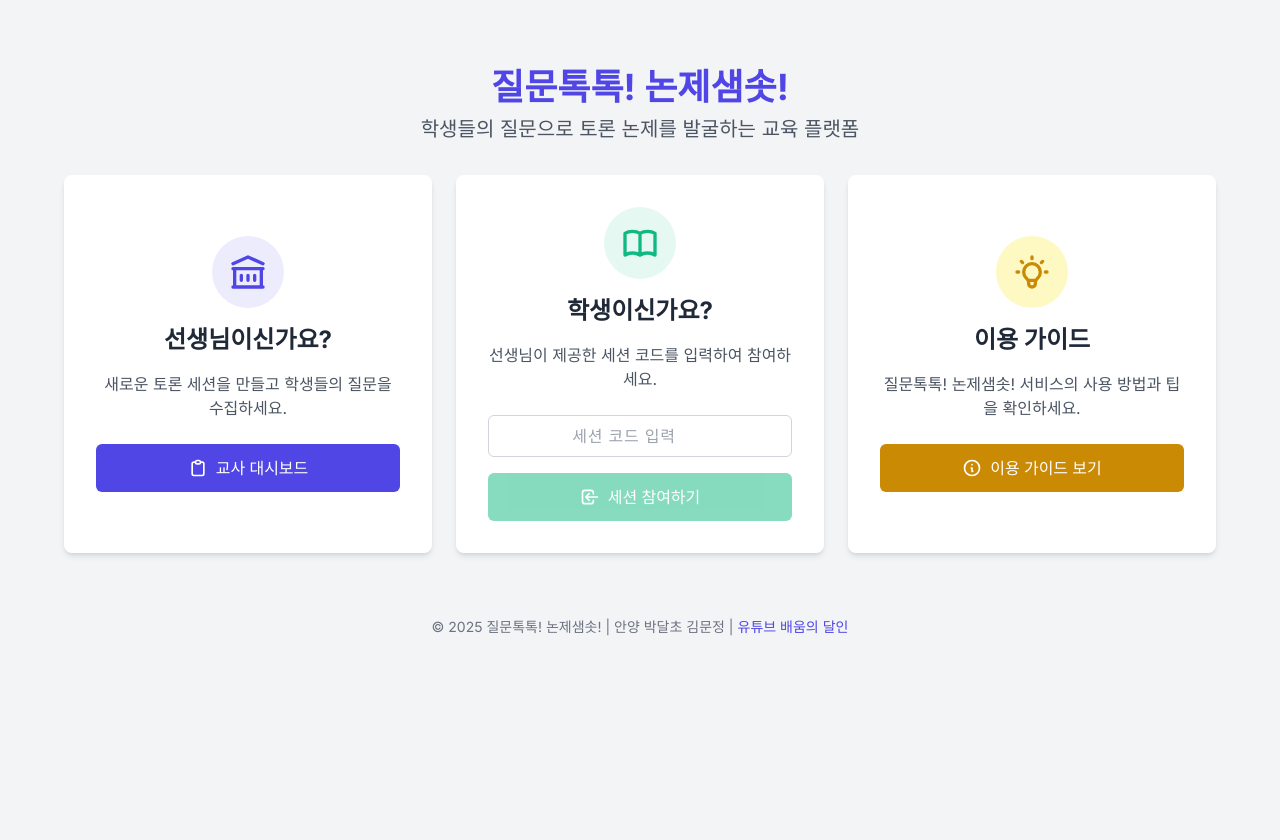
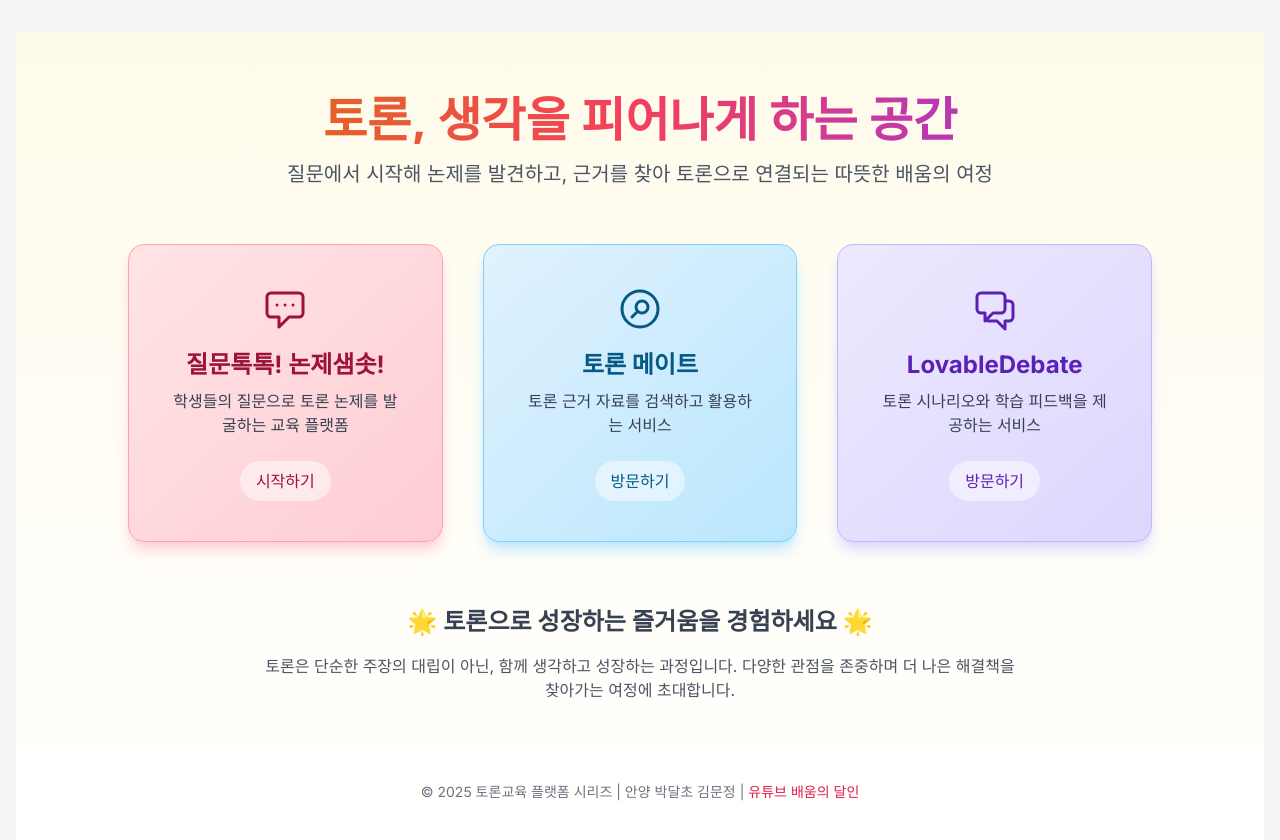
Before and after one commit to reallygood83/theme, a Next.js app: page / in a window 1280 px wide. Shown: the top 840 px of the page. Before the commit the page ends 800 px from the top, so only its background shows below. Built offline with nearby package versions, Linux system fonts and the light colour scheme; no server answers.

Commit message:
Create hub page for all debate platforms

```diff
--- a/app/page.tsx
+++ b/app/page.tsx
@@ -1,123 +1,120 @@
 'use client'
 
-import { useState } from 'react'
 import Link from 'next/link'
-import Image from 'next/image'
+import { useState, useEffect } from 'react'
 
-export default function Home() {
-  const [sessionCode, setSessionCode] = useState('')
+export default function EduHub() {
+  const [hoveredCard, setHoveredCard] = useState<number | null>(null);
+
+  const platforms = [
+    {
+      title: "질문톡톡! 논제샘솟!",
+      description: "학생들의 질문으로 토론 논제를 발굴하는 교육 플랫폼",
+      color: "bg-gradient-to-br from-rose-100 to-rose-200 hover:from-rose-200 hover:to-rose-300",
+      textColor: "text-rose-800",
+      borderColor: "border-rose-300",
+      shadowColor: "shadow-rose-200",
+      icon: (
+        <svg xmlns="http://www.w3.org/2000/svg" className="w-12 h-12 mb-4" fill="none" viewBox="0 0 24 24" stroke="currentColor" strokeWidth={1.5}>
+          <path strokeLinecap="round" strokeLinejoin="round" d="M8 10h.01M12 10h.01M16 10h.01M9 16H5a2 2 0 01-2-2V6a2 2 0 012-2h14a2 2 0 012 2v8a2 2 0 01-2 2h-5l-5 5v-5z" />
+        </svg>
+      ),
+      url: "/platform"
+    },
+    {
+      title: "토론 메이트",
+      description: "토론 근거 자료를 검색하고 활용하는 서비스",
+      color: "bg-gradient-to-br from-sky-100 to-sky-200 hover:from-sky-200 hover:to-sky-300",
+      textColor: "text-sky-800",
+      borderColor: "border-sky-300",
+      shadowColor: "shadow-sky-200",
+      icon: (
+        <svg xmlns="http://www.w3.org/2000/svg" className="w-12 h-12 mb-4" fill="none" viewBox="0 0 24 24" stroke="currentColor" strokeWidth={1.5}>
+          <path strokeLinecap="round" strokeLinejoin="round" d="M8 16l2.879-2.879m0 0a3 3 0 104.243-4.242 3 3 0 00-4.243 4.242zM21 12a9 9 0 11-18 0 9 9 0 0118 0z" />
+        </svg>
+      ),
+      url: "https://evidence-search.vercel.app/"
+    },
+    {
+      title: "LovableDebate",
+      description: "토론 시나리오와 학습 피드백을 제공하는 서비스",
+      color: "bg-gradient-to-br from-violet-100 to-violet-200 hover:from-violet-200 hover:to-violet-300",
+      textColor: "text-violet-800",
+      borderColor: "border-violet-300",
+      shadowColor: "shadow-violet-200",
+      icon: (
+        <svg xmlns="http://www.w3.org/2000/svg" className="w-12 h-12 mb-4" fill="none" viewBox="0 0 24 24" stroke="currentColor" strokeWidth={1.5}>
+          <path strokeLinecap="round" strokeLinejoin="round" d="M17 8h2a2 2 0 012 2v6a2 2 0 01-2 2h-2v4l-4-4H9a1.994 1.994 0 01-1.414-.586m0 0L11 14h4a2 2 0 002-2V6a2 2 0 00-2-2H5a2 2 0 00-2 2v6a2 2 0 002 2h2v4l.586-.586z" />
+        </svg>
+      ),
+      url: "https://debate25.vercel.app/"
+    }
+  ];
 
   return (
-    <div className="flex flex-col items-center justify-center min-h-[80vh] gap-6 md:gap-8 px-4">
-      <div className="text-center">
-        <h1 className="text-3xl md:text-4xl font-bold text-primary mb-2">
-          <span className="hidden sm:inline">질문톡톡! 논제샘솟!</span>
-          <span className="sm:hidden">질문톡톡!</span>
+    <div className="min-h-screen bg-gradient-to-b from-amber-50 to-white py-12 md:py-16 px-4">
+      <div className="max-w-5xl mx-auto">
+        <div className="text-center mb-14">
+          <h1 className="text-3xl md:text-4xl lg:text-5xl font-bold bg-clip-text text-transparent bg-gradient-to-r from-amber-600 via-rose-500 to-purple-600 mb-4">
+            토론, 생각을 피어나게 하는 공간
           </h1>
-        <p className="text-lg md:text-xl text-gray-600 max-w-2xl">
-          학생들의 질문으로 토론 논제를 발굴하는 교육 플랫폼
+          <p className="text-gray-600 text-lg md:text-xl max-w-3xl mx-auto">
+            질문에서 시작해 논제를 발견하고, 근거를 찾아 토론으로 연결되는 따뜻한 배움의 여정
           </p>
         </div>
 
-      <div className="grid sm:grid-cols-1 md:grid-cols-2 lg:grid-cols-3 gap-6 w-full max-w-6xl">
-        <div className="card flex flex-col items-center justify-center text-center p-4 md:p-8 shadow-md hover:shadow-lg transition-shadow">
-          <div className="bg-primary/10 p-3 md:p-4 rounded-full mb-3 md:mb-4">
-            <svg xmlns="http://www.w3.org/2000/svg" className="h-8 w-8 md:h-10 md:w-10 text-primary" fill="none" viewBox="0 0 24 24" stroke="currentColor">
-              <path strokeLinecap="round" strokeLinejoin="round" strokeWidth={2} d="M8 14v3m4-3v3m4-3v3M3 21h18M3 10h18M3 7l9-4 9 4M4 10h16v11H4V10z" />
-            </svg>
+        <div className="grid grid-cols-1 md:grid-cols-3 gap-6 md:gap-10">
+          {platforms.map((platform, index) => (
+            <Link
+              href={platform.url}
+              key={index}
+              target={index > 0 ? "_blank" : "_self"}
+              className={`relative flex flex-col items-center p-8 md:p-10 rounded-2xl border ${platform.borderColor} ${platform.color} ${platform.shadowColor} shadow-lg transform transition-all duration-300 ease-in-out ${hoveredCard === index ? 'scale-105 rotate-1' : 'scale-100 rotate-0'}`}
+              onMouseEnter={() => setHoveredCard(index)}
+              onMouseLeave={() => setHoveredCard(null)}
+            >
+              <div className={`${platform.textColor}`}>
+                {platform.icon}
               </div>
-          <h2 className="text-xl md:text-2xl font-bold mb-2 md:mb-4">선생님이신가요?</h2>
-          <p className="mb-4 md:mb-6 text-gray-600 text-sm md:text-base">
-            새로운 토론 세션을 만들고 학생들의 질문을 수집하세요.
+              <h2 className={`text-2xl font-bold mb-2 ${platform.textColor}`}>
+                {platform.title}
+              </h2>
+              <p className="text-gray-700 text-center mb-6">
+                {platform.description}
               </p>
-          <Link href="/teacher/dashboard" className="btn-primary w-full py-3 flex items-center justify-center">
-            <svg xmlns="http://www.w3.org/2000/svg" className="h-5 w-5 mr-2" fill="none" viewBox="0 0 24 24" stroke="currentColor">
-              <path strokeLinecap="round" strokeLinejoin="round" strokeWidth={2} d="M9 5H7a2 2 0 00-2 2v12a2 2 0 002 2h10a2 2 0 002-2V7a2 2 0 00-2-2h-2M9 5a2 2 0 002 2h2a2 2 0 002-2M9 5a2 2 0 012-2h2a2 2 0 012 2" />
-            </svg>
-            교사 대시보드
+              <div className={`absolute bottom-0 left-0 w-full h-1 ${hoveredCard === index ? 'bg-gradient-to-r from-transparent via-white to-transparent' : 'bg-transparent'} transition-all duration-500`}></div>
+
+              <div className={`mt-auto px-4 py-2 rounded-full ${platform.textColor} font-medium transition-all duration-300 ${hoveredCard === index ? 'bg-white' : 'bg-white/50'}`}>
+                {index === 0 ? '시작하기' : '방문하기'}
+              </div>
             </Link>
+          ))}
         </div>
 
-        <div className="card flex flex-col items-center justify-center text-center p-4 md:p-8 shadow-md hover:shadow-lg transition-shadow">
-          <div className="bg-secondary/10 p-3 md:p-4 rounded-full mb-3 md:mb-4">
-            <svg xmlns="http://www.w3.org/2000/svg" className="h-8 w-8 md:h-10 md:w-10 text-secondary" fill="none" viewBox="0 0 24 24" stroke="currentColor">
-              <path strokeLinecap="round" strokeLinejoin="round" strokeWidth={2} d="M12 6.253v13m0-13C10.832 5.477 9.246 5 7.5 5S4.168 5.477 3 6.253v13C4.168 18.477 5.754 18 7.5 18s3.332.477 4.5 1.253m0-13C13.168 5.477 14.754 5 16.5 5c1.747 0 3.332.477 4.5 1.253v13C19.832 18.477 18.247 18 16.5 18c-1.746 0-3.332.477-4.5 1.253" />
-            </svg>
-          </div>
-          <h2 className="text-xl md:text-2xl font-bold mb-2 md:mb-4">학생이신가요?</h2>
-          <p className="mb-4 md:mb-6 text-gray-600 text-sm md:text-base">
-            선생님이 제공한 세션 코드를 입력하여 참여하세요.
+        <div className="mt-16 text-center">
+          <h2 className="text-2xl font-semibold text-gray-700 mb-4">
+            🌟 토론으로 성장하는 즐거움을 경험하세요 🌟
+          </h2>
+          <p className="text-gray-600 max-w-3xl mx-auto">
+            토론은 단순한 주장의 대립이 아닌, 함께 생각하고 성장하는 과정입니다.
+            다양한 관점을 존중하며 더 나은 해결책을 찾아가는 여정에 초대합니다.
           </p>
-          <div className="w-full">
-            <div className="relative mb-4">
-              <input
-                type="text"
-                placeholder="세션 코드 입력"
-                className="input-field pr-10 text-center uppercase tracking-wider"
-                value={sessionCode}
-                onChange={(e) => setSessionCode(e.target.value.toUpperCase())}
-                maxLength={6}
-                pattern="[A-Z0-9]{6}"
-                autoComplete="off"
-              />
-              {sessionCode && (
-                <button
-                  type="button"
-                  className="absolute right-2 top-1/2 transform -translate-y-1/2 text-gray-400 hover:text-gray-600"
-                  onClick={() => setSessionCode('')}
-                  aria-label="코드 초기화"
-                >
-                  <svg xmlns="http://www.w3.org/2000/svg" className="h-5 w-5" fill="none" viewBox="0 0 24 24" stroke="currentColor">
-                    <path strokeLinecap="round" strokeLinejoin="round" strokeWidth={2} d="M6 18L18 6M6 6l12 12" />
-                  </svg>
-                </button>
-              )}
-            </div>
-            <Link
-              href={sessionCode ? `/student/session/${sessionCode}` : '#'}
-              className={`btn-secondary w-full py-3 flex items-center justify-center ${!sessionCode && 'opacity-50 cursor-not-allowed'}`}
-              onClick={(e) => !sessionCode && e.preventDefault()}
-            >
-              <svg xmlns="http://www.w3.org/2000/svg" className="h-5 w-5 mr-2" fill="none" viewBox="0 0 24 24" stroke="currentColor">
-                <path strokeLinecap="round" strokeLinejoin="round" strokeWidth={2} d="M11 16l-4-4m0 0l4-4m-4 4h14m-5 4v1a3 3 0 01-3 3H6a3 3 0 01-3-3V7a3 3 0 013-3h7a3 3 0 013 3v1" />
-              </svg>
-              세션 참여하기
-            </Link>
-          </div>
         </div>
 
-        <div className="card flex flex-col items-center justify-center text-center p-4 md:p-8 shadow-md hover:shadow-lg transition-shadow">
-          <div className="bg-yellow-100 p-3 md:p-4 rounded-full mb-3 md:mb-4">
-            <svg xmlns="http://www.w3.org/2000/svg" className="h-8 w-8 md:h-10 md:w-10 text-yellow-600" fill="none" viewBox="0 0 24 24" stroke="currentColor">
-              <path strokeLinecap="round" strokeLinejoin="round" strokeWidth={2} d="M9.663 17h4.673M12 3v1m6.364 1.636l-.707.707M21 12h-1M4 12H3m3.343-5.657l-.707-.707m2.828 9.9a5 5 0 117.072 0l-.548.547A3.374 3.374 0 0014 18.469V19a2 2 0 11-4 0v-.531c0-.895-.356-1.754-.988-2.386l-.548-.547z" />
-            </svg>
-          </div>
-          <h2 className="text-xl md:text-2xl font-bold mb-2 md:mb-4">이용 가이드</h2>
-          <p className="mb-4 md:mb-6 text-gray-600 text-sm md:text-base">
-            질문톡톡! 논제샘솟! 서비스의 사용 방법과 팁을 확인하세요.
-          </p>
-          <Link href="/guide" className="btn-primary bg-yellow-600 hover:bg-yellow-700 w-full py-3 flex items-center justify-center">
-            <svg xmlns="http://www.w3.org/2000/svg" className="h-5 w-5 mr-2" fill="none" viewBox="0 0 24 24" stroke="currentColor">
-              <path strokeLinecap="round" strokeLinejoin="round" strokeWidth={2} d="M13 16h-1v-4h-1m1-4h.01M21 12a9 9 0 11-18 0 9 9 0 0118 0z" />
-            </svg>
-            이용 가이드 보기
-          </Link>
-        </div>
-      </div>
-
-      <div className="mt-6 md:mt-8 text-center">
-        <p className="text-xs md:text-sm text-gray-500">
-          © 2025 질문톡톡! 논제샘솟! | 안양 박달초 김문정 |
+        <div className="mt-20 text-center text-sm text-gray-500">
+          <p>
+            © 2025 토론교육 플랫폼 시리즈 | 안양 박달초 김문정 |
             <a
               href="https://www.youtube.com/@%EB%B0%B0%EC%9B%80%EC%9D%98%EB%8B%AC%EC%9D%B8-p5v"
               target="_blank"
               rel="noopener noreferrer"
-            className="text-primary hover:underline ml-1"
+              className="text-rose-600 hover:underline ml-1"
             >
               유튜브 배움의 달인
             </a>
           </p>
         </div>
       </div>
+    </div>
   )
 }
--- /dev/null
+++ b/app/platform/page.tsx
@@ -0,0 +1,123 @@
+'use client'
+
+import { useState } from 'react'
+import Link from 'next/link'
+import Image from 'next/image'
+
+export default function Home() {
+  const [sessionCode, setSessionCode] = useState('')
+
+  return (
+    <div className="flex flex-col items-center justify-center min-h-[80vh] gap-6 md:gap-8 px-4">
+      <div className="text-center">
+        <h1 className="text-3xl md:text-4xl font-bold text-primary mb-2">
+          <span className="hidden sm:inline">질문톡톡! 논제샘솟!</span>
+          <span className="sm:hidden">질문톡톡!</span>
+        </h1>
+        <p className="text-lg md:text-xl text-gray-600 max-w-2xl">
+          학생들의 질문으로 토론 논제를 발굴하는 교육 플랫폼
+        </p>
+      </div>
+
+      <div className="grid sm:grid-cols-1 md:grid-cols-2 lg:grid-cols-3 gap-6 w-full max-w-6xl">
+        <div className="card flex flex-col items-center justify-center text-center p-4 md:p-8 shadow-md hover:shadow-lg transition-shadow">
+          <div className="bg-primary/10 p-3 md:p-4 rounded-full mb-3 md:mb-4">
+            <svg xmlns="http://www.w3.org/2000/svg" className="h-8 w-8 md:h-10 md:w-10 text-primary" fill="none" viewBox="0 0 24 24" stroke="currentColor">
+              <path strokeLinecap="round" strokeLinejoin="round" strokeWidth={2} d="M8 14v3m4-3v3m4-3v3M3 21h18M3 10h18M3 7l9-4 9 4M4 10h16v11H4V10z" />
+            </svg>
+          </div>
+          <h2 className="text-xl md:text-2xl font-bold mb-2 md:mb-4">선생님이신가요?</h2>
+          <p className="mb-4 md:mb-6 text-gray-600 text-sm md:text-base">
+            새로운 토론 세션을 만들고 학생들의 질문을 수집하세요.
+          </p>
+          <Link href="/teacher/dashboard" className="btn-primary w-full py-3 flex items-center justify-center">
+            <svg xmlns="http://www.w3.org/2000/svg" className="h-5 w-5 mr-2" fill="none" viewBox="0 0 24 24" stroke="currentColor">
+              <path strokeLinecap="round" strokeLinejoin="round" strokeWidth={2} d="M9 5H7a2 2 0 00-2 2v12a2 2 0 002 2h10a2 2 0 002-2V7a2 2 0 00-2-2h-2M9 5a2 2 0 002 2h2a2 2 0 002-2M9 5a2 2 0 012-2h2a2 2 0 012 2" />
+            </svg>
+            교사 대시보드
+          </Link>
+        </div>
+
+        <div className="card flex flex-col items-center justify-center text-center p-4 md:p-8 shadow-md hover:shadow-lg transition-shadow">
+          <div className="bg-secondary/10 p-3 md:p-4 rounded-full mb-3 md:mb-4">
+            <svg xmlns="http://www.w3.org/2000/svg" className="h-8 w-8 md:h-10 md:w-10 text-secondary" fill="none" viewBox="0 0 24 24" stroke="currentColor">
+              <path strokeLinecap="round" strokeLinejoin="round" strokeWidth={2} d="M12 6.253v13m0-13C10.832 5.477 9.246 5 7.5 5S4.168 5.477 3 6.253v13C4.168 18.477 5.754 18 7.5 18s3.332.477 4.5 1.253m0-13C13.168 5.477 14.754 5 16.5 5c1.747 0 3.332.477 4.5 1.253v13C19.832 18.477 18.247 18 16.5 18c-1.746 0-3.332.477-4.5 1.253" />
+            </svg>
+          </div>
+          <h2 className="text-xl md:text-2xl font-bold mb-2 md:mb-4">학생이신가요?</h2>
+          <p className="mb-4 md:mb-6 text-gray-600 text-sm md:text-base">
+            선생님이 제공한 세션 코드를 입력하여 참여하세요.
+          </p>
+          <div className="w-full">
+            <div className="relative mb-4">
+              <input
+                type="text"
+                placeholder="세션 코드 입력"
+                className="input-field pr-10 text-center uppercase tracking-wider"
+                value={sessionCode}
+                onChange={(e) => setSessionCode(e.target.value.toUpperCase())}
+                maxLength={6}
+                pattern="[A-Z0-9]{6}"
+                autoComplete="off"
+              />
+              {sessionCode && (
+                <button
+                  type="button"
+                  className="absolute right-2 top-1/2 transform -translate-y-1/2 text-gray-400 hover:text-gray-600"
+                  onClick={() => setSessionCode('')}
+                  aria-label="코드 초기화"
+                >
+                  <svg xmlns="http://www.w3.org/2000/svg" className="h-5 w-5" fill="none" viewBox="0 0 24 24" stroke="currentColor">
+                    <path strokeLinecap="round" strokeLinejoin="round" strokeWidth={2} d="M6 18L18 6M6 6l12 12" />
+                  </svg>
+                </button>
+              )}
+            </div>
+            <Link
+              href={sessionCode ? `/student/session/${sessionCode}` : '#'}
+              className={`btn-secondary w-full py-3 flex items-center justify-center ${!sessionCode && 'opacity-50 cursor-not-allowed'}`}
+              onClick={(e) => !sessionCode && e.preventDefault()}
+            >
+              <svg xmlns="http://www.w3.org/2000/svg" className="h-5 w-5 mr-2" fill="none" viewBox="0 0 24 24" stroke="currentColor">
+                <path strokeLinecap="round" strokeLinejoin="round" strokeWidth={2} d="M11 16l-4-4m0 0l4-4m-4 4h14m-5 4v1a3 3 0 01-3 3H6a3 3 0 01-3-3V7a3 3 0 013-3h7a3 3 0 013 3v1" />
+              </svg>
+              세션 참여하기
+            </Link>
+          </div>
+        </div>
+
+        <div className="card flex flex-col items-center justify-center text-center p-4 md:p-8 shadow-md hover:shadow-lg transition-shadow">
+          <div className="bg-yellow-100 p-3 md:p-4 rounded-full mb-3 md:mb-4">
+            <svg xmlns="http://www.w3.org/2000/svg" className="h-8 w-8 md:h-10 md:w-10 text-yellow-600" fill="none" viewBox="0 0 24 24" stroke="currentColor">
+              <path strokeLinecap="round" strokeLinejoin="round" strokeWidth={2} d="M9.663 17h4.673M12 3v1m6.364 1.636l-.707.707M21 12h-1M4 12H3m3.343-5.657l-.707-.707m2.828 9.9a5 5 0 117.072 0l-.548.547A3.374 3.374 0 0014 18.469V19a2 2 0 11-4 0v-.531c0-.895-.356-1.754-.988-2.386l-.548-.547z" />
+            </svg>
+          </div>
+          <h2 className="text-xl md:text-2xl font-bold mb-2 md:mb-4">이용 가이드</h2>
+          <p className="mb-4 md:mb-6 text-gray-600 text-sm md:text-base">
+            질문톡톡! 논제샘솟! 서비스의 사용 방법과 팁을 확인하세요.
+          </p>
+          <Link href="/guide" className="btn-primary bg-yellow-600 hover:bg-yellow-700 w-full py-3 flex items-center justify-center">
+            <svg xmlns="http://www.w3.org/2000/svg" className="h-5 w-5 mr-2" fill="none" viewBox="0 0 24 24" stroke="currentColor">
+              <path strokeLinecap="round" strokeLinejoin="round" strokeWidth={2} d="M13 16h-1v-4h-1m1-4h.01M21 12a9 9 0 11-18 0 9 9 0 0118 0z" />
+            </svg>
+            이용 가이드 보기
+          </Link>
+        </div>
+      </div>
+
+      <div className="mt-6 md:mt-8 text-center">
+        <p className="text-xs md:text-sm text-gray-500">
+          © 2025 질문톡톡! 논제샘솟! | 안양 박달초 김문정 |
+          <a
+            href="https://www.youtube.com/@%EB%B0%B0%EC%9B%80%EC%9D%98%EB%8B%AC%EC%9D%B8-p5v"
+            target="_blank"
+            rel="noopener noreferrer"
+            className="text-primary hover:underline ml-1"
+          >
+            유튜브 배움의 달인
+          </a>
+        </p>
+      </div>
+    </div>
+  )
+}
```
Lines whose indentation alone changed are shown as unchanged.
